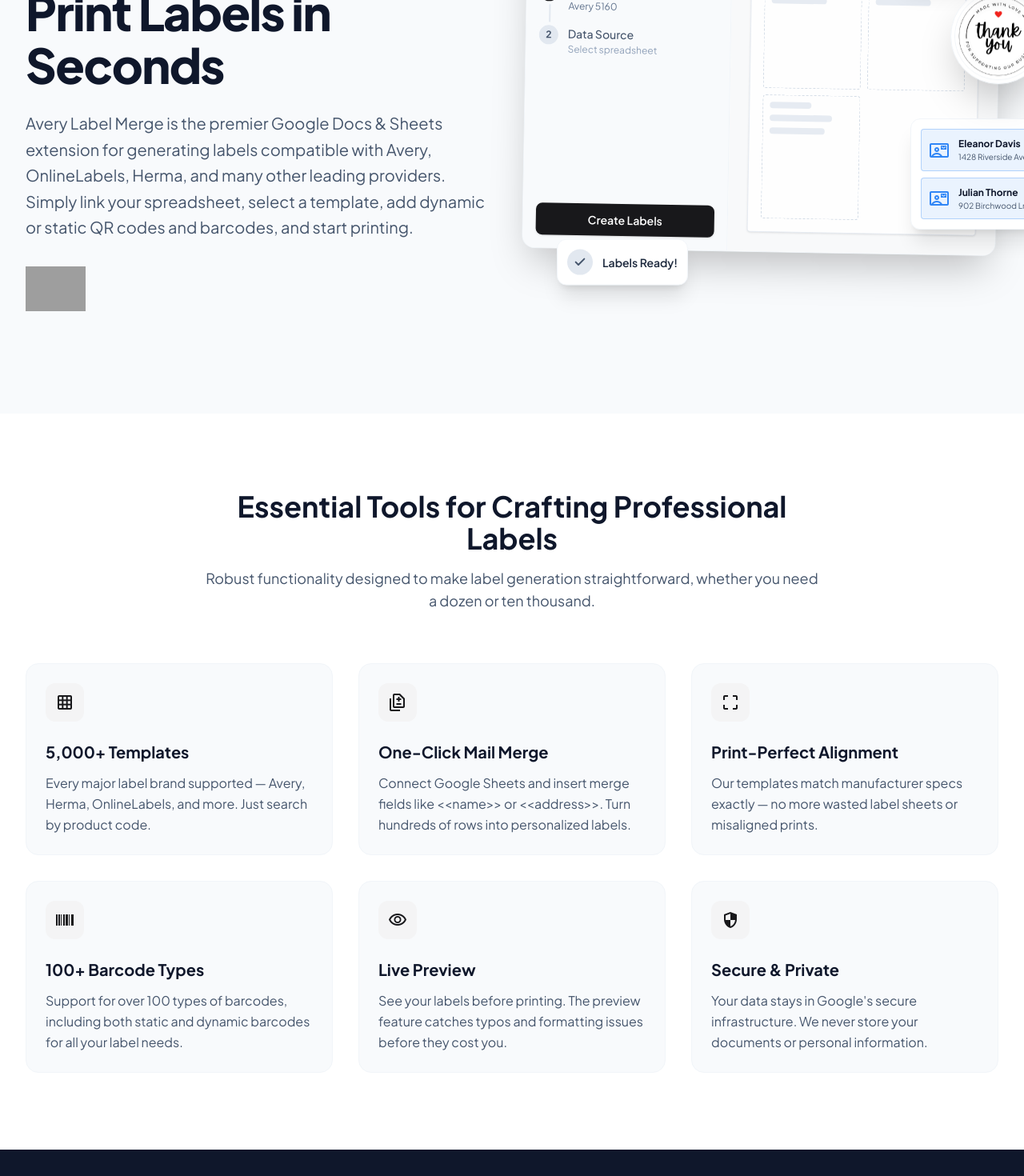
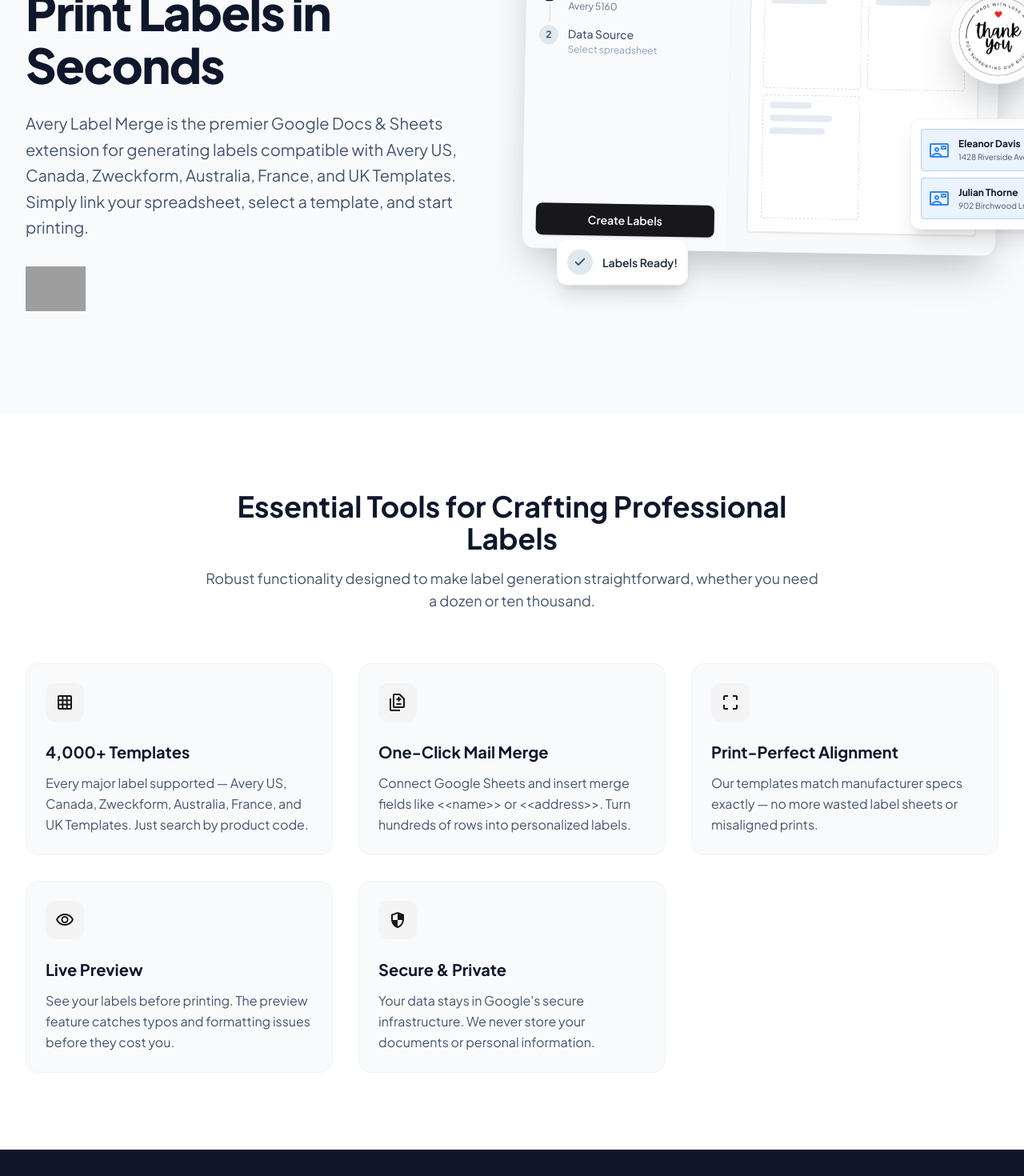
Before and after one commit to opentemply-user/site-avery_label_merge, a React (Vite) app: page / in a window 1280 px wide. Shown: the part 440-1910 px from the top of the page at 80% size. Built offline with nearby package versions, Linux system fonts and the light colour scheme; grey boxes are pictures that could not be loaded; a web font is replaced by a local one.

Commit message:
refactor: update branding and remove barcode feature
Update template descriptions and references to focus on regional Avery support and remove specific barcode feature documentation.

```diff
--- a/index.html
+++ b/index.html
@@ -3,20 +3,25 @@
   <head>
     <meta charset="UTF-8" />
     <meta name="viewport" content="width=device-width, initial-scale=1.0" />
-    <meta name="description" content="Design flawless mailing labels in Google Docs & Sheets in minutes. Avery Label Merge generates labels compatible with Avery, OnlineLabels, and supports over 100 barcode types including EAN-13, UPC-A, QR Code, Data Matrix, PDF417, GS1-128, Code 128, and many more.">
-    <meta name="keywords" content="label maker, google docs, google sheets, mail merge, avery labels, address labels, barcode generator, QR code, EAN-13, UPC-A, PDF417, GS1-128, Data Matrix, Aztec Code, Code 39, Code 128, ISBN barcode, Avery Label Merge">
+    <meta name="description" content="Design flawless mailing labels in Google Docs & Sheets in minutes. Avery Label Merge generates labels compatible with Avery US, Canada, Zweckform, Australia, France, UK Templates.">
+    <meta name="keywords" content="label maker, google docs, google sheets, mail merge, avery labels, address labels, Avery Label Merge, print labels, google workspace extension, free label maker, avery templates, 5160 template, google docs labels, custom labels, shipping labels, return address labels, business labels">
     <meta name="author" content="Avery Label Merge">
+    <meta name="subject" content="Label Maker for Google Workspace">
+    <meta name="robots" content="index, follow, max-image-preview:large, max-snippet:-1, max-video-preview:-1">
+    <meta name="language" content="en">
+    <meta name="revisit-after" content="7 days">
     <meta name="theme-color" content="#18181b">
 
     <!-- Canonical URL -->
     <link rel="canonical" href="https://labelmaker.opentemply.com/">
 
     <!-- Open Graph -->
-    <meta property="og:title" content="Avery Label Merge - Design Flawless Labels & Barcodes">
-    <meta property="og:description" content="Generate labels compatible with Avery and others. Support for over 100 barcode types including EAN-13, UPC, Code 128, QR Codes, and Data Matrix. Smooth mail merge from Google Sheets.">
+    <meta property="og:title" content="Avery Label Merge - The Ultimate Mail Merge for Google Docs & Sheets">
+    <meta property="og:description" content="Generate labels compatible with Avery US, Canada, Zweckform, Australia, France, UK Templates. Smooth mail merge from Google Sheets.">
     <meta property="og:type" content="website">
     <meta property="og:url" content="https://labelmaker.opentemply.com/">
     <meta property="og:image" content="https://labelmaker.opentemply.com/images/og-image.png">
+    <meta property="og:image:alt" content="Avery Label Merge App Interface">
     <meta property="og:image:width" content="1200">
     <meta property="og:image:height" content="630">
     <meta property="og:site_name" content="Avery Label Merge">
@@ -25,11 +30,34 @@
     <!-- Twitter -->
     <meta name="twitter:card" content="summary_large_image">
     <meta name="twitter:site" content="@labelmaker">
-    <meta name="twitter:title" content="Avery Label Merge - Design Flawless Labels in Google Docs & Sheets">
-    <meta name="twitter:description" content="The premier Google Docs & Sheets extension for generating labels compatible with Avery, OnlineLabels, and many leading providers. Build from over 5,000 templates, Sheets data, and dynamic/static QR or barcodes.">
+    <meta name="twitter:creator" content="@labelmaker">
+    <meta name="twitter:title" content="Avery Label Merge - The Ultimate Mail Merge for Google Docs & Sheets">
+    <meta name="twitter:description" content="The premier Google Docs & Sheets extension for generating labels compatible with Avery US, Canada, Zweckform, Australia, France, UK Templates. Build from over 4,000 templates and Sheets data.">
     <meta name="twitter:image" content="https://labelmaker.opentemply.com/images/og-image.png">
 
-    <title>Avery Label Merge - Design Flawless Labels in Google Docs & Sheets</title>
+    <!-- Structured Data -->
+    <script type="application/ld+json">
+    {
+      "@context": "https://schema.org",
+      "@type": "SoftwareApplication",
+      "name": "Avery Label Merge",
+      "operatingSystem": "Any",
+      "applicationCategory": "BusinessApplication",
+      "offers": {
+        "@type": "Offer",
+        "price": "0",
+        "priceCurrency": "USD"
+      },
+      "description": "The premier Google Docs & Sheets extension for generating labels compatible with Avery US, Canada, Zweckform, Australia, France, UK Templates. Build from over 4,000 templates and Sheets data.",
+      "url": "https://labelmaker.opentemply.com/",
+      "author": {
+        "@type": "Organization",
+        "name": "Avery Label Merge"
+      }
+    }
+    </script>
+
+    <title>Avery Label Merge - The Ultimate Mail Merge for Google Docs & Sheets</title>
     <link rel="icon" type="image/svg+xml" href="https://cdn.jsdelivr.net/gh/opentemply-user/OpenTemply/projects/astral-layout/assets/logo.svg">
     <link rel="stylesheet" href="https://fonts.googleapis.com/css2?family=Material+Symbols+Outlined:opsz,wght,FILL,GRAD@24,400,0,0" />
   </head>
--- a/src/components/Barcodes.tsx
+++ /dev/null
@@ -1,73 +0,0 @@
-export function BarcodesShowcase() {
-  const barcodeCategories = [
-    {
-      title: "EAN & UPC",
-      items: ["EAN-13", "EAN-13+2", "EAN-13+5", "EAN-99", "EAN-13 Composite", "EAN-8", "UCC-8", "JAN-8", "EAN-Velocity", "EAN-8 Composite", "UPC-A", "UCC-12", "UPC-A+2", "UPC-A+5", "UPC-A Composite", "UPC-E", "UPC-E0", "UPC-E1", "UPC-E+2", "UPC-E+5", "UPC-E Composite"]
-    },
-    {
-      title: "Publishing (ISBN, ISMN, ISSN)",
-      items: ["ISBN", "ISBN-13", "ISBN-10", "Bookland EAN-13", "ISMN", "ISMN-13", "ISMN-10", "ISSN", "ISSN+2"]
-    },
-    {
-      title: "GS1 DataBar",
-      items: ["GS1 DataBar Omnidirectional", "RSS-14", "GS1 DataBar Omnidirectional Composite", "GS1 DataBar Stacked Omnidirectional", "GS1 DataBar Expanded", "GS1 DataBar Expanded Stacked", "GS1 DataBar Truncated", "GS1 DataBar Stacked", "GS1 DataBar Limited", "GS1 North American Coupon Code"]
-    },
-    {
-      title: "Logistics, GS1-128 & ITF-14",
-      items: ["GS1-128", "UCC/EAN-128", "EAN-128", "UCC-128", "GS1-128 Composite", "SSCC-18", "EAN-18", "NVE", "EAN-14", "UCC-14", "ITF-14", "SCC-14", "UPC Case Code"]
-    },
-    {
-      title: "2D Barcodes (QR, Data Matrix, Aztec, PDF417)",
-      items: ["QR Code", "Quick Response Code", "Micro QR Code", "Rectangular Micro QR Code", "rMQR", "GS1 QR Code", "GS1 Digital Link QR Code", "Swiss QR Code", "Data Matrix (ECC 200)", "GS1 DataMatrix", "GS1 Digital Link Data Matrix", "Aztec Code", "Compact Aztec Code", "Aztec Runes", "PDF417", "Compact PDF417", "MicroPDF417"]
-    },
-    {
-      title: "Postal Services",
-      items: ["USPS POSTNET", "USPS PLANET", "USPS Intelligent Mail (OneCode)", "USPS FIM (A, B, C, D)", "Royal Mail", "RM4SCC", "CBC", "Royal Mail Mailmark", "Royal TNT Post", "KIX", "Japan Post", "Australia Post", "Deutsche Post Identcode", "DHL Identcode", "Deutsche Post Leitcode", "DHL Leitcode"]
-    },
-    {
-      title: "Pharmaceuticals",
-      items: ["Pharmacode", "Pharmaceutical Binary Code", "Two-track Pharmacode", "Code 32", "Italian Pharmacode", "IMH", "Pharmazentralnummer (PZN, PZN-8, PZN-7)"]
-    },
-    {
-      title: "Standard 1D Barcodes",
-      items: ["Code 39", "Code 3 of 9", "LOGMARS", "Code 39 Extended", "Code 93", "Code 93 Extended", "Code 128 (A, B, C)", "Code 2 of 5", "Interleaved 2 of 5", "Code 11", "Codabar", "NW-7", "Plessey", "MSI Plessey", "Telepen", "Channel Code", "PosiCode", "BC412"]
-    },
-    {
-      title: "Other 2D & Composite",
-      items: ["Han Xin Code", "MaxiCode", "Codablock-F", "Code 16K", "Code 49", "Code One", "DotCode", "GS1 DotCode", "Ultracode", "GS1 Composite Components (CC-A, CC-B, CC-C)", "HIBC Symbols"]
-    }
-  ];
-
-  return (
-    <section id="barcodes" className="py-24 bg-slate-50 border-t border-slate-200">
-      <div className="max-w-7xl mx-auto px-4 sm:px-6 lg:px-8">
-        <div className="text-center max-w-4xl mx-auto mb-16">
-          <span className="text-primary-600 font-bold uppercase tracking-wider text-sm mb-2 block">Comprehensive Support</span>
-          <h2 className="text-3xl md:text-4xl font-bold text-slate-900 mb-4">Generate 100+ Barcode Types Instantly</h2>
-          <p className="text-lg text-slate-600">
-            From standard UPC and EAN codes to complex 2D Data Matrix, PDF417, and GS1 Digital Links, our tool guarantees razor-sharp prints that scan flawlessly every time. Perfect for retail, warehousing, shipping, and specialized pharma.
-          </p>
-        </div>
-
-        <div className="grid md:grid-cols-2 lg:grid-cols-3 gap-8">
-          {barcodeCategories.map((category, i) => (
-            <div key={i} className="bg-white p-6 rounded-2xl border border-slate-200 shadow-sm">
-              <h3 className="text-xl font-bold text-slate-900 mb-4 flex items-center gap-2">
-                <span className="material-symbols-outlined text-primary-500 text-[20px]">qr_code_scanner</span>
-                {category.title}
-              </h3>
-              <ul className="space-y-2">
-                {category.items.map((item, j) => (
-                  <li key={j} className="text-sm text-slate-600 leading-snug">
-                    <span className="text-slate-400 mr-2">•</span>
-                    {item}
-                  </li>
-                ))}
-              </ul>
-            </div>
-          ))}
-        </div>
-      </div>
-    </section>
-  );
-}
--- a/src/components/Features.tsx
+++ b/src/components/Features.tsx
@@ -2,8 +2,8 @@
   const features = [
     {
       icon: <span className="material-symbols-outlined text-[24px]">grid_on</span>,
-      title: "5,000+ Templates",
-      description: "Every major label brand supported — Avery, Herma, OnlineLabels, and more. Just search by product code."
+      title: "4,000+ Templates",
+      description: "Every major label supported — Avery US, Canada, Zweckform, Australia, France, and UK Templates. Just search by product code."
     },
     {
       icon: <span className="material-symbols-outlined text-[24px]">difference</span>,
@@ -14,11 +14,6 @@
       icon: <span className="material-symbols-outlined text-[24px]">crop_free</span>,
       title: "Print-Perfect Alignment",
       description: "Our templates match manufacturer specs exactly — no more wasted label sheets or misaligned prints."
-    },
-    {
-      icon: <span className="material-symbols-outlined text-[24px]">barcode</span>,
-      title: "100+ Barcode Types",
-      description: "Support for over 100 types of barcodes, including both static and dynamic barcodes for all your label needs."
     },
     {
       icon: <span className="material-symbols-outlined text-[24px]">visibility</span>,
@@ -73,7 +68,7 @@
             {
               step: "1",
               title: "Choose a Template",
-              desc: "Search 5,000+ templates by brand or size. Find \"Avery 5160\" or \"2×4 inch\" — we've got you covered."
+              desc: "Search 4,000+ templates by brand or size. Find \"Avery 5160\" or \"2×4 inch\" — we've got you covered."
             },
             {
               step: "2",
@@ -162,7 +157,7 @@
               Whether you need compact return address stickers, massive shipping labels, name tags, or file folder identifiers — we have you fully covered.
             </p>
             <ul className="space-y-4">
-              {['Avery, Herma, OnlineLabels, and more', 'Search by product code or dimensions', 'Request custom templates free'].map((item, i) => (
+              {['Avery US, Canada, Zweckform, Australia, France, UK', 'Search by product code or dimensions', 'Request custom templates free'].map((item, i) => (
                 <li key={i} className="flex items-center gap-3 text-slate-700 font-medium">
                   <div className="w-6 h-6 rounded-full bg-slate-200 text-slate-700 flex items-center justify-center shrink-0">
                     <svg className="w-4 h-4" viewBox="0 0 24 24" fill="none" stroke="currentColor" strokeWidth="3" strokeLinecap="round" strokeLinejoin="round"><polyline points="20 6 9 17 4 12"/></svg>
@@ -192,7 +187,7 @@
                    </div>
                  </div>
                  <div className="bg-slate-50 border border-slate-200 rounded-xl p-4 shadow-sm relative overflow-hidden group hover:border-primary-400 cursor-pointer transition-colors">
-                     <div className="text-sm font-bold text-slate-800">Herma 4282</div>
+                     <div className="text-sm font-bold text-slate-800">Avery 3474</div>
                    <div className="text-xs text-slate-500 mb-2">File Folders</div>
                    <div className="grid grid-rows-4 gap-1 content-start mt-2">
                      <div className="h-3 w-3/4 bg-slate-200 rounded-sm inline-block"></div>
@@ -201,7 +196,7 @@
                    </div>
                  </div>
                  <div className="bg-slate-50 border border-slate-200 rounded-xl p-4 shadow-sm relative overflow-hidden group flex flex-col items-center justify-center text-slate-400 hover:text-primary-600 hover:bg-primary-50 cursor-pointer transition-colors">
-                   <div className="text-2xl font-light mb-1">+5000</div>
+                   <div className="text-2xl font-light mb-1">+4000</div>
                    <div className="text-xs font-medium">More Templates</div>
                  </div>
               </div>
--- a/src/components/Header.tsx
+++ b/src/components/Header.tsx
@@ -77,7 +77,7 @@
             </h1>
 
             <p className="text-lg md:text-xl text-slate-600 mb-8 leading-relaxed">
-              Avery Label Merge is the premier Google Docs & Sheets extension for generating labels compatible with Avery, OnlineLabels, Herma, and many other leading providers. Simply link your spreadsheet, select a template, add dynamic or static QR codes and barcodes, and start printing.
+              Avery Label Merge is the premier Google Docs & Sheets extension for generating labels compatible with Avery US, Canada, Zweckform, Australia, France, and UK Templates. Simply link your spreadsheet, select a template, and start printing.
             </p>
 
             <div className="flex flex-col sm:flex-row gap-4 mb-4">
--- a/src/pages/FAQ.tsx
+++ b/src/pages/FAQ.tsx
@@ -8,7 +8,7 @@
   const faqs = [
     {
       q: "What label brands are supported?",
-      a: "We support 5,000+ templates from all major brands including Avery, Avery-Zweckform, Herma, OnlineLabels.com, and SheetLabels.com. Can't find your template? Request it free and we'll add it within 48 hours."
+      a: "We support 4,000+ templates from all major brands including Avery US, Canada, Zweckform, Australia, France, and UK Templates. Can't find your template? Request it free and we'll add it within 48 hours."
     },
     {
       q: "Is it compatible with Chromebooks?",
```
Also changed, not shown: 1 other file (tests, documents, lock files or other folders).
